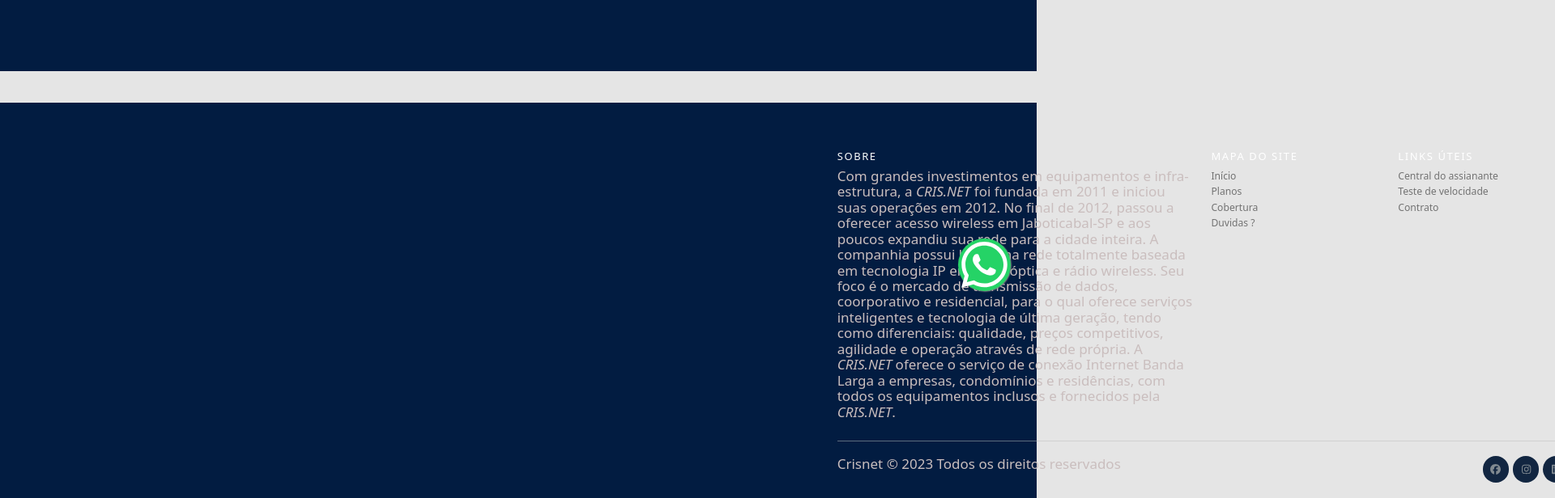
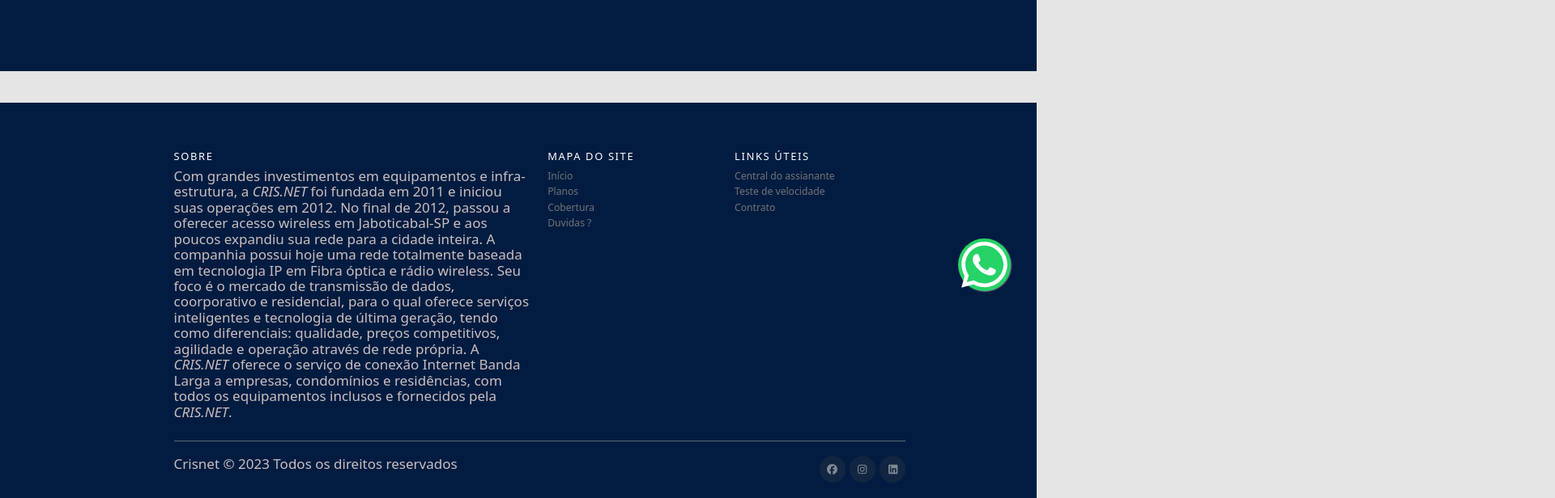
Before and after one commit to LuisLessi/Cris-Net-Site, a Vue app: page /planos in a window 1280 px wide. Shown: the part 408-1024 px from the top of the page at 81% size, 1920 px wide, since content can reach past the window. Built offline with nearby package versions, Linux system fonts and the light colour scheme.

Commit message:
Teste deploy5

```diff
--- a/src/components/Footer.vue
+++ b/src/components/Footer.vue
@@ -73,7 +73,7 @@
   background-color: #021c41;
 }
 .container{
-  margin-left: 80%;
+  margin-left: 16%;
 
 }
 .site-footer hr {
--- a/src/views/Planos.vue
+++ b/src/views/Planos.vue
@@ -47,6 +47,10 @@
     font-family: inherit;
     color: white;
 }
+.container{
+  margin-left: 16%;
+
+}
 
 .container p {
     font-size: 21px;
```
